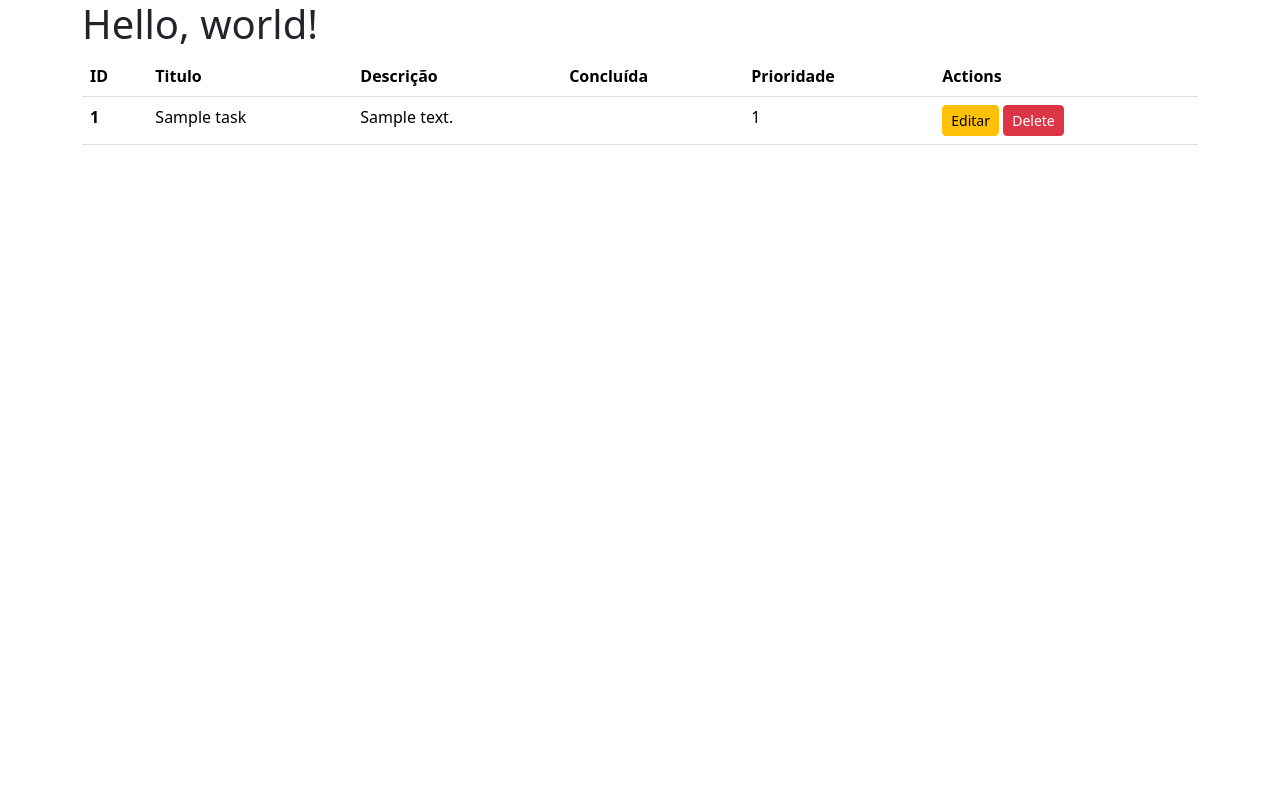
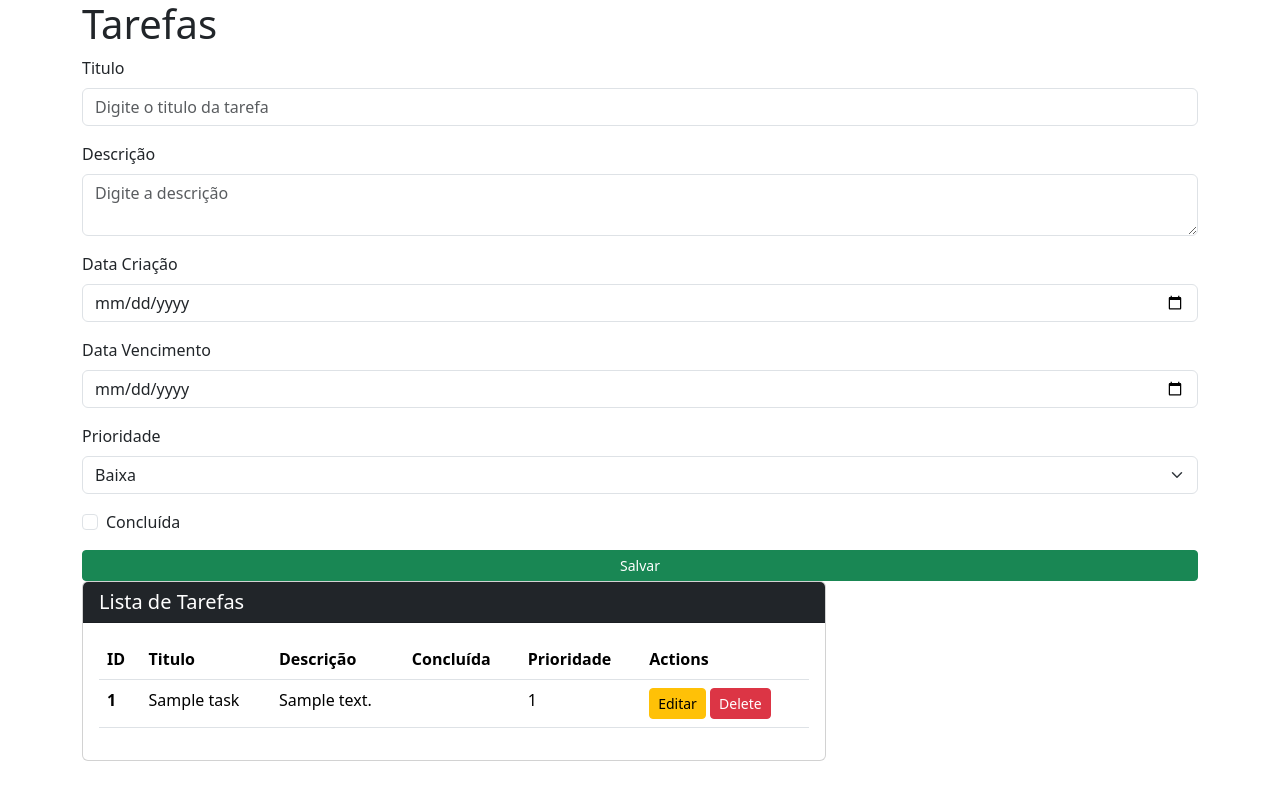
Before and after one commit to JhonataLuis/taskManager, a Django app: page /core/ in a window 1280 px wide. Run offline with Django 5.2, Linux system fonts and the light colour scheme; tables that the repository leaves empty hold one stand-in row (values such as "Sample post").

Commit message:
criado função cadastrar tarefa
Signed-off-by: JhonataLuis <jhonatafontesluis23@gmail.com>

```diff
--- a/core/templates/index.html
+++ b/core/templates/index.html
@@ -8,9 +8,53 @@
   </head>
   <body>
     <div class="container">
-        <h1>Hello, world!</h1>
+        <h1>Tarefas</h1>
+        <div class="">
+            <form action="{% url 'salvar' %}" method="POST">
+                {% csrf_token %}
+                <div class="mb-3">
+                    <label  class="form-label">Titulo</label>
+                    <input type="text" name="titulo" class="form-control" placeholder="Digite o titulo da tarefa">
+                </div>
+                <div class="mb-3">
+                    <label class="form-label">Descrição</label>
+                    <textarea type="text" name="descricao" class="form-control" rows="2" placeholder="Digite a descrição"></textarea>
+                </div>
+                <div class="mb-3">
+                    <label class="form-label">Data Criação</label>
+                    <input type="date" name="criado_em" class="form-control" placeholder="Digite a descrição">
+                </div>
+                <div class="mb-3">
+                    <label class="form-label">Data Vencimento</label>
+                    <input type="date" name="vence_em" class="form-control" placeholder="Digite a descrição">
+                </div>
+                <div class="mb-3">
+                    <label class="form-label">Prioridade</label>
+                    <select name="prioridade" class="form-select">
+                        <option value="1">Baixa</option>
+                        <option value="2">Média</option>
+                        <option value="3">Alta</option>
+                    </select>
+                </div>
+                 <div class="mb-3 form-check">
+                    <input type="checkbox" name="concluida" class="form-check-input" id="concluida">
+                    <label class="form-check-label" for="concluida">Concluída</label>
+                </div>
+                <div>
+                    <button type="submit" class="btn btn-success btn-sm w-100">Salvar</button>
+                </div>
+            </form>
+        </div>
 
-        <table class="table">
+        <div class="col-md-8">
+            <div class="card">
+                <div class="card-header bg-dark text-white">
+                    <h5 class="mb-0">Lista de Tarefas</h5>
+                </div>
+                <div class="card-body">
+                    {% if tarefas %}
+                    <div class="table-responsive">
+                <table class="table table-hover">
                 <thead>
                     <tr>
                     <th scope="col">ID</th>
@@ -40,6 +84,13 @@
                 {% endfor %}
                 </table>
                 </div>
+                {% else %}
+                    <p class="text-center text-muted my-4">Nenhuma tarefa cadastrada.</p>
+                    {% endif %}
+                </div>
+            </div>
+        </div>
+    </div>
     <script src="https://cdn.jsdelivr.net/npm/bootstrap@5.3.8/dist/js/bootstrap.bundle.min.js" integrity="sha384-FKyoEForCGlyvwx9Hj09JcYn3nv7wiPVlz7YYwJrWVcXK/BmnVDxM+D2scQbITxI" crossorigin="anonymous"></script>
   </body>
 </html>
--- a/core/urls.py
+++ b/core/urls.py
@@ -1,8 +1,9 @@
 from django.contrib import admin
 from django.urls import path
-from .views import home
+from .views import home, salvar
 
 urlpatterns = [
     path('', home),
+    path('salvar/', salvar, name="salvar")
 
 ]
--- a/core/views.py
+++ b/core/views.py
@@ -5,3 +5,21 @@ from .models import Task
 def home(request):
     tarefas = Task.objects.all()
     return render(request, "index.html", {"tarefas": tarefas})
+
+def salvar(request):
+    titulo = request.POST.get("titulo")
+    descricao = request.POST.get("descricao")
+    criado_em = request.POST.get("criado_em")
+    vence_em = request.POST.get("vence_em")
+    concluida = request.POST.get("concluida") == "on" # Checkbox retorna 'on' quando marcado
+    prioridade = request.POST.get("prioridade")
+    Task.objects.create(
+        titulo=titulo,
+        descricao=descricao,
+        criado_em=criado_em,
+        vence_em=vence_em,
+        concluida=concluida,
+        prioridade=prioridade
+        )
+    tarefas = Task.objects.all()
+    return render(request, "index.html", {"tarefas": tarefas})
```
Lines whose indentation alone changed are shown as unchanged.
